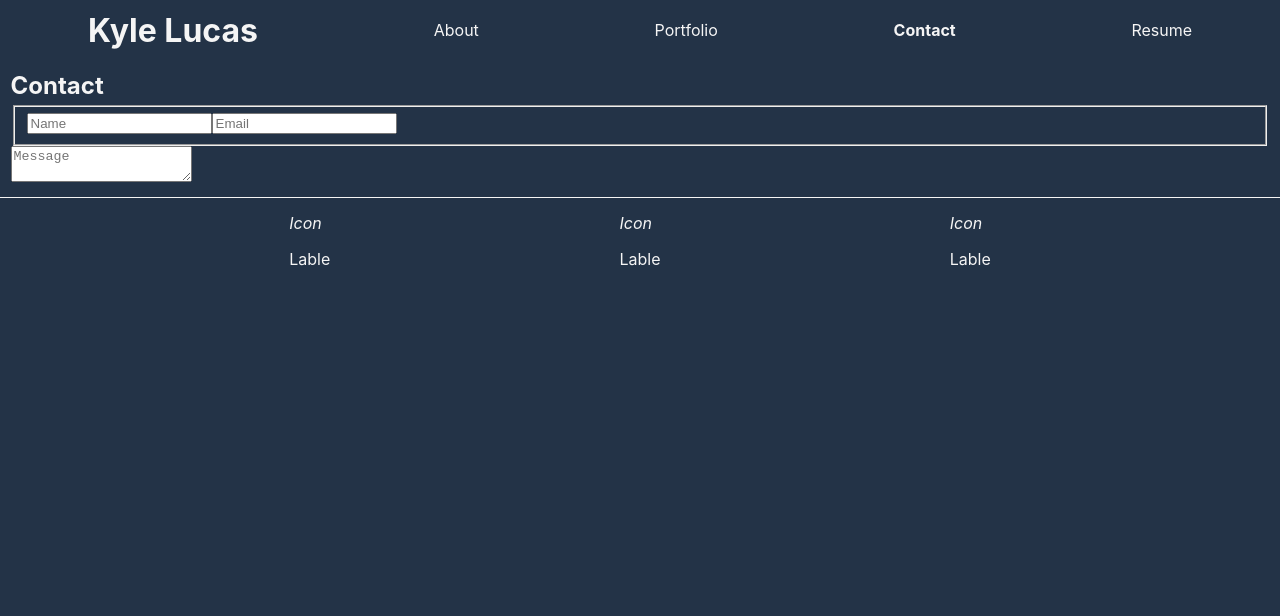
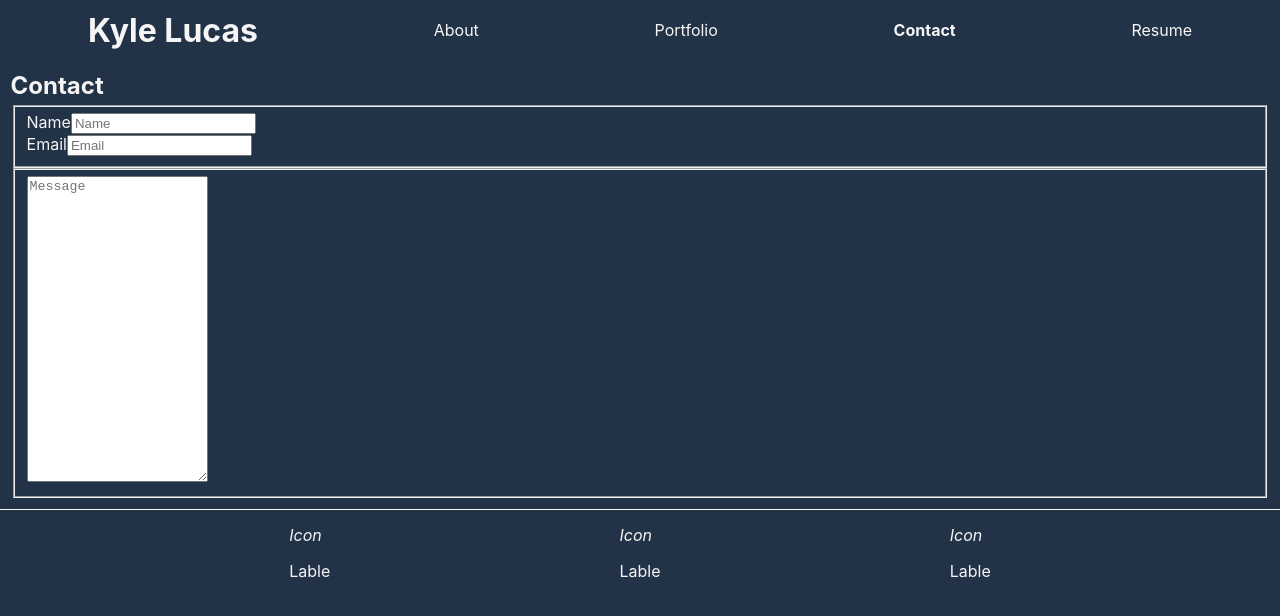
Before and after one commit to kwlucas/Portfolio-Kyle-Lucas, a React (Create React App) app in the folder client/: page / in a window 1280 px wide. Both pictures are taken after a click on the element "Contact". Shown: the top 616 px of the page. Built offline with nearby package versions, Linux system fonts and the light colour scheme.

Commit message:
Adjusted layout

```diff
--- a/client/src/pages/contact.js
+++ b/client/src/pages/contact.js
@@ -7,10 +7,18 @@ export default function Contact() {
       <h2>Contact</h2>
       <form>
         <fieldset>
-          <input id='nameInput' placeholder='Name'></input>
-          <input id='emailInput' placeholder='Email'></input>
+          <div>
+            <label for='nameInput'>Name</label>
+            <input id='nameInput' placeholder='Name' type='text'></input>
+          </div>
+          <div>
+            <label for='emailInput'>Email</label>
+            <input id='emailInput' placeholder='Email' type='email'></input>
+          </div>
         </fieldset>
-        <textarea id='messageInput' placeholder='Message'></textarea>
+        <fieldset>
+          <textarea id='messageInput' placeholder='Message' rows='20'></textarea>
+        </fieldset>
       </form>
     </main>
   );
```
